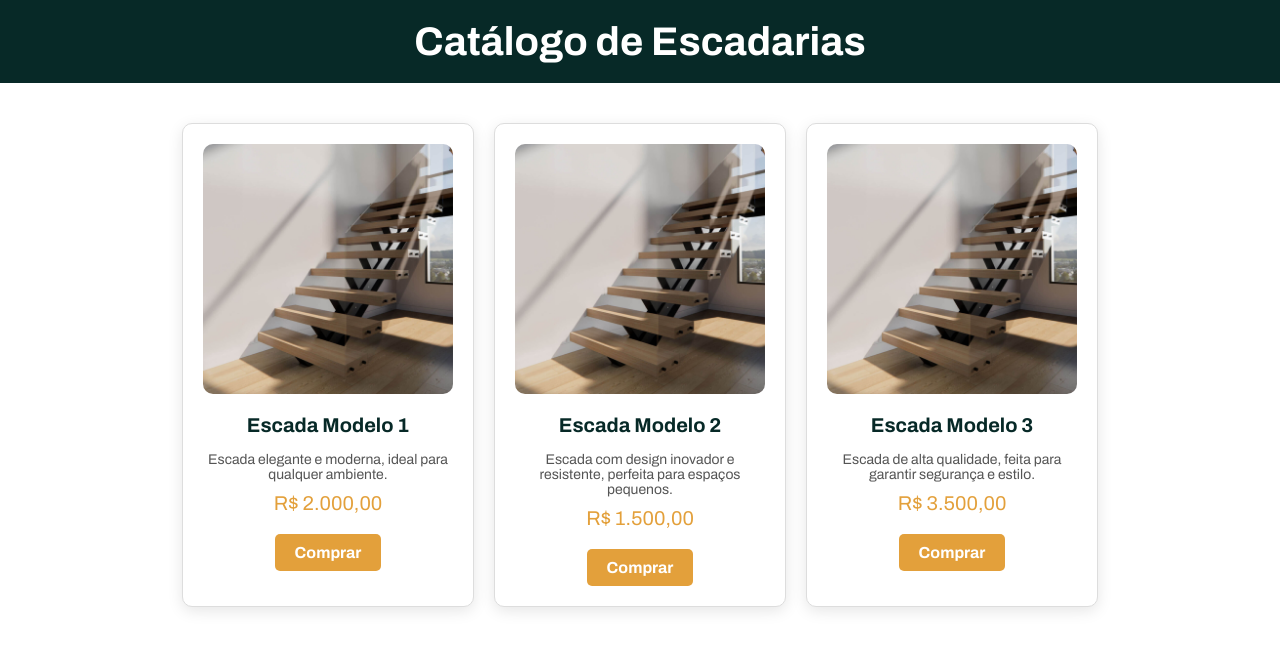
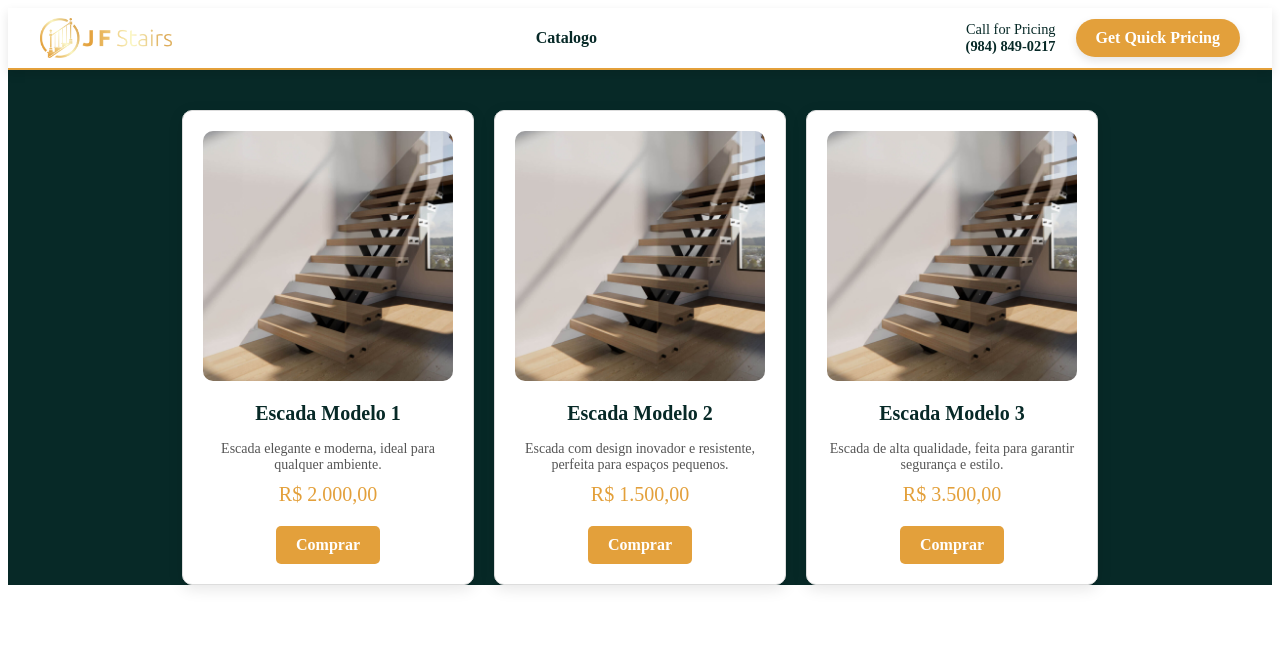
Before and after one commit to anschaugui/formulario-jf, a plain HTML site: page index.html in a window 1280 px wide. Drawn offline with Linux system fonts and the light colour scheme.

Commit message:
Api Das escadas

```diff
--- a/index.html
+++ b/index.html
@@ -8,9 +8,37 @@
     <link rel="stylesheet" href="style/catalogo.css">
 </head>
 <body>
+
+<div class="background-color">
     <header>
-        <h1>Catálogo de Escadarias</h1>
+        <header class="site-header">
+            <div class="container">
+                <!-- Logotipo -->
+                <div class="logo">
+                    <img src="img/logo.png" alt="JF Stairs Logo" class="logo-image">
+                </div>
+
+                <!-- Menu de Navegação -->
+                <nav class="nav-menu">
+                    <ul>
+                        <li><a href="#services">Catalogo</a></li>
+                    </ul>
+                </nav>
+
+                <!-- Contato e Botão -->
+                <div class="contact-info">
+                    <div class="phone">
+                        <i class="fas fa-phone-alt"></i>
+                        <span>Call for Pricing</span>
+                        <a href="tel:9848490217">(984) 849-0217</a>
+                    </div>
+                    <a href="#pricing" class="btn-pricing">Get Quick Pricing</a>
+                </div>
+            </div>
+        </header>
+
     </header>
+
 
     <section class="catalogo">
         <div class="produto">
@@ -37,7 +65,7 @@
             <a href="formulario.html" class="comprar-btn" data-name="Escada Modelo 3" data-price="3500.00">Comprar</a>
         </div>
     </section>
-
+</div>
     <script>
         // Não há mais necessidade de JavaScript para o carrinho
     </script>
--- a/style/catalogo.css
+++ b/style/catalogo.css
@@ -6,27 +6,18 @@
 }
 
 /* Estilos gerais do corpo */
-body {
-    font-family: 'Archivo', sans-serif;
-    background-color: var(--white-color);
-    color: var(--primary-color);
-    margin: 0;
-    padding: 0;
-}
 
-/* Estilo para o header */
-header {
-    background-color: var(--primary-color);
-    color: var(--white-color);
-    padding: 20px;
-    text-align: center;
-}
+
+
 
 h1 {
     margin: 0;
     font-size: 2.5rem;
 }
 
+.background-color{
+    background-color: #072927;
+}
 /* Estilo do catálogo de produtos */
 .catalogo {
     display: flex;
@@ -96,3 +87,105 @@ h1 {
 .comprar-btn:hover {
     background-color: #D88B31; /* Cor de hover mais escura */
 }
+
+/*header*/
+
+/* Estilos Gerais do Header */
+.site-header {
+    background-color: var(--white-color);
+    border-bottom: 2px solid var(--accent-color);
+    padding: 10px 20px;
+    display: flex;
+    align-items: center;
+    justify-content: space-between;
+    box-shadow: 0 4px 10px rgba(0, 0, 0, 0.1);
+}
+
+.container {
+    display: flex;
+    align-items: center;
+    justify-content: space-between;
+    max-width: 1200px;
+    margin: 0 auto;
+    width: 100%;
+}
+
+/* Logotipo */
+.logo {
+    display: flex;
+    align-items: center;
+    gap: 10px;
+}
+
+.logo-image {
+    height: 40px;
+}
+
+.logo-text {
+    font-size: 1.5rem;
+    color: var(--primary-color);
+    font-weight: bold;
+}
+
+/* Menu de Navegação */
+.nav-menu ul {
+    list-style: none;
+    display: flex;
+    gap: 20px;
+    margin: 0;
+    padding: 0;
+}
+
+.nav-menu ul li a {
+    text-decoration: none;
+    color: var(--primary-color);
+    font-size: 1rem;
+    font-weight: bold;
+    transition: color 0.3s ease;
+}
+
+.nav-menu ul li a:hover {
+    color: var(--accent-color);
+}
+
+/* Contato e Botão */
+.contact-info {
+    display: flex;
+    align-items: center;
+    gap: 20px;
+}
+
+.phone {
+    text-align: right;
+    font-size: 0.9rem;
+    color: var(--primary-color);
+}
+
+.phone i {
+    color: var(--accent-color);
+    margin-right: 5px;
+}
+
+.phone a {
+    text-decoration: none;
+    color: var(--primary-color);
+    font-weight: bold;
+    display: block;
+}
+
+.btn-pricing {
+    background-color: var(--accent-color);
+    color: var(--white-color);
+    padding: 10px 20px;
+    border-radius: 25px;
+    text-decoration: none;
+    font-size: 1rem;
+    font-weight: bold;
+    box-shadow: 0 4px 10px rgba(0, 0, 0, 0.1);
+    transition: background-color 0.3s ease, box-shadow 0.3s ease;
+}
+
+.btn-pricing:hover {
+    background-color: #c78e2e;
+    box-shadow: 0 6px 15px rgba(0, 0, 0, 0.2);
+}
```
Also changed, not shown: style.css (+4 -4 lines).
